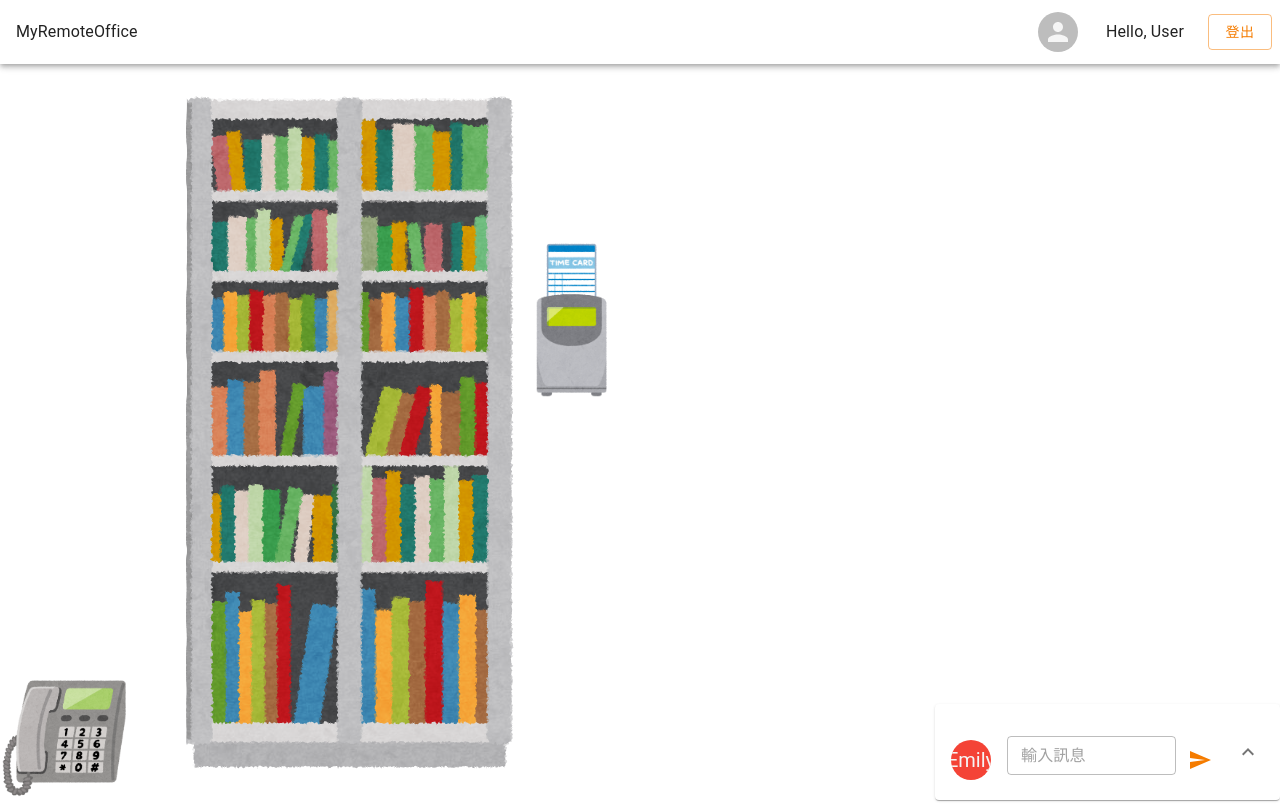
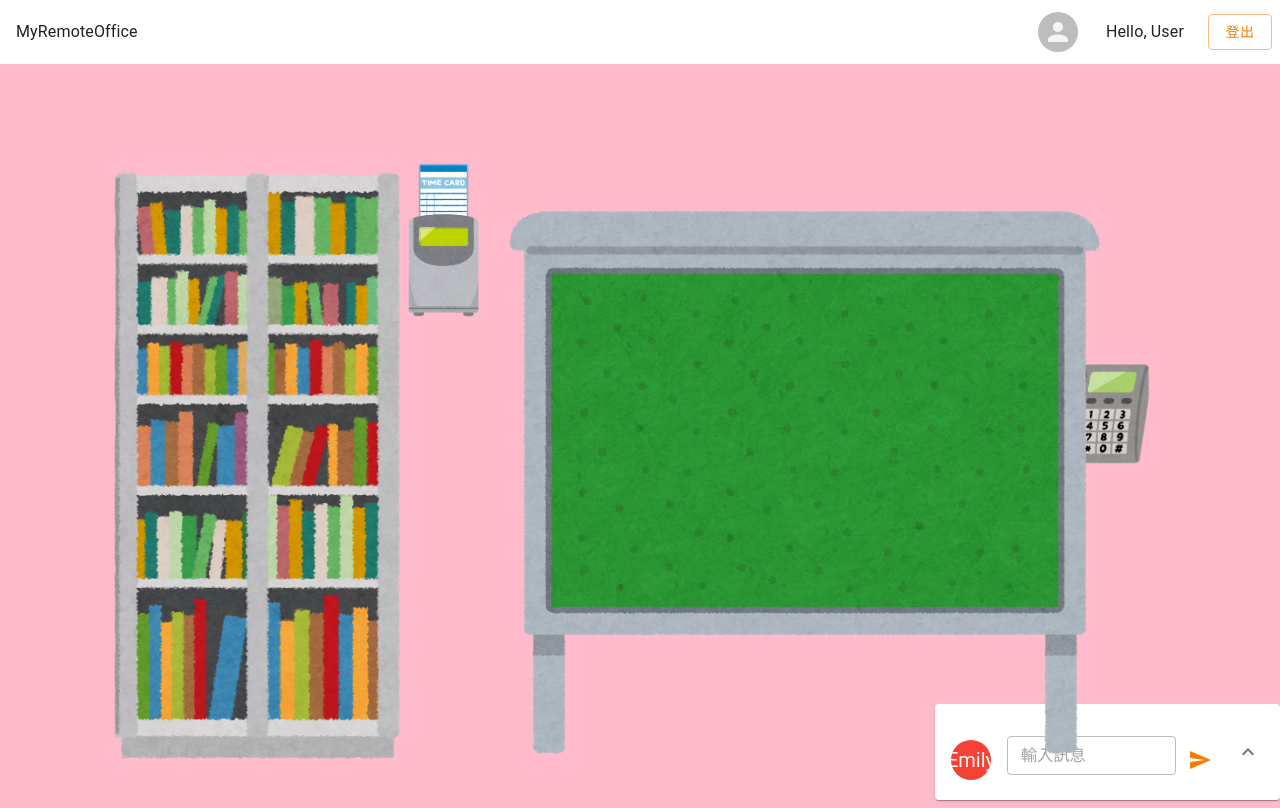
Before and after one commit to zx123497/hackathon, a React (Create React App) app: page /office in a window 1280 px wide. Built offline with nearby package versions, Linux system fonts and the light colour scheme.

Commit message:
for pulling

```diff
--- a/src/pages/Office.js
+++ b/src/pages/Office.js
@@ -26,16 +26,30 @@ import TableHead from "@material-ui/core/TableHead";
 import TableRow from "@material-ui/core/TableRow";
 import Paper from "@material-ui/core/Paper";
 const useStyles = makeStyles({
-  root: {},
+  root: {
+    backgroundColor:"#FBC"
+  },
   media: {
     height: 140,
+  },
+  bookshelf: {
+    maxHeight: "80%",
+    width: "auto",
+    position: "fixed",
+    bottom: "1rem",
+    left: "5%",
+    "&:hover": {
+      transform: "scale(1.05)",
+      transition: "0.5s",
+      cursor: "pointer",
+    },
   },
   timecard: {
     maxHeight: "20%",
     width: "auto",
     position: "fixed",
-    bottom: "50%",
-    left: "40%",
+    bottom: "60%",
+    left: "30%",
     "&:hover": {
       transform: "scale(1.05)",
       transition: "0.5s",
@@ -46,8 +60,8 @@ const useStyles = makeStyles({
     maxHeight: "80%",
     width: "auto",
     position: "fixed",
-    bottom: "1em",
-    left: "50%",
+    bottom: "1rem",
+    left: "38%",
     // maxWidth: "300px",
     maxWidth: "50%",
     "&:hover": {
@@ -57,8 +71,9 @@ const useStyles = makeStyles({
     },
   },
   office: {
-    position: "relative",
-    height: "calc",
+    backgroundColor:"#FBC",
+    height:"93vh",
+
 
     "& .chatroom": {
       position: "fixed",
@@ -76,11 +91,11 @@ const useStyles = makeStyles({
     },
   },
   telephone: {
-    maxHeight: "10%",
-    maxWidth: "10%",
-    transform: "scale(1.05)",
-    transition: "0.5s",
-    cursor: "pointer",
+    maxHeight: "15%",
+    width: "auto",
+    position: "fixed",
+    bottom: "40%",
+    left: "80%",
     "&:hover": {
       transform: "scale(1.05)",
       transition: "0.5s",
@@ -244,6 +259,12 @@ const Office = () => {
         alt="bookshelf"
         onClick={handleTimeCard}
       />
+      <img
+        className={classes.bulletinBoard}
+        src={bulletinBoard}
+        alt="bookshelf"
+        onClick={handleTimeCard}
+      />
 
       {/*
       <img className={classes.bookshelf} src={waterServer} alt="bookshelf" />
```
